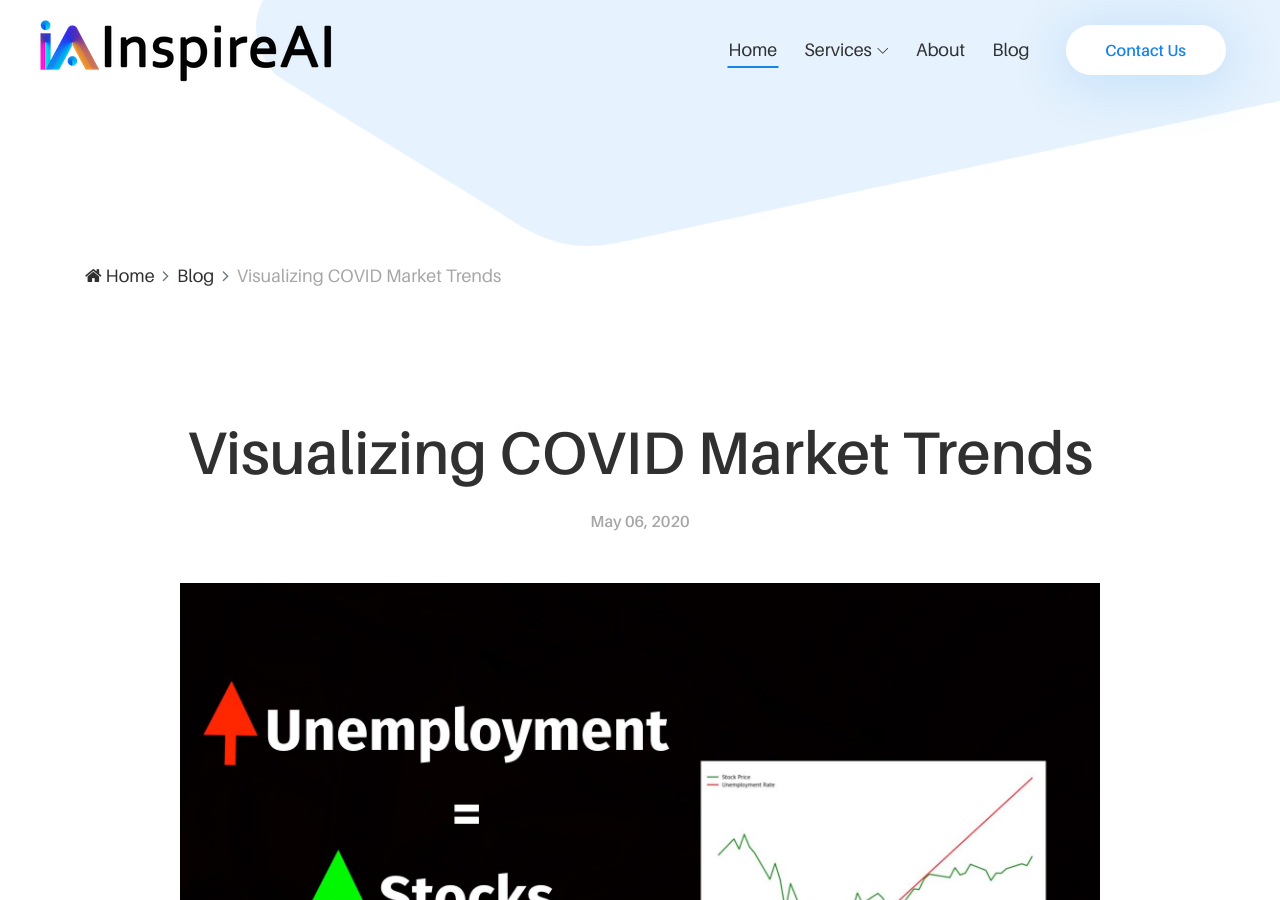
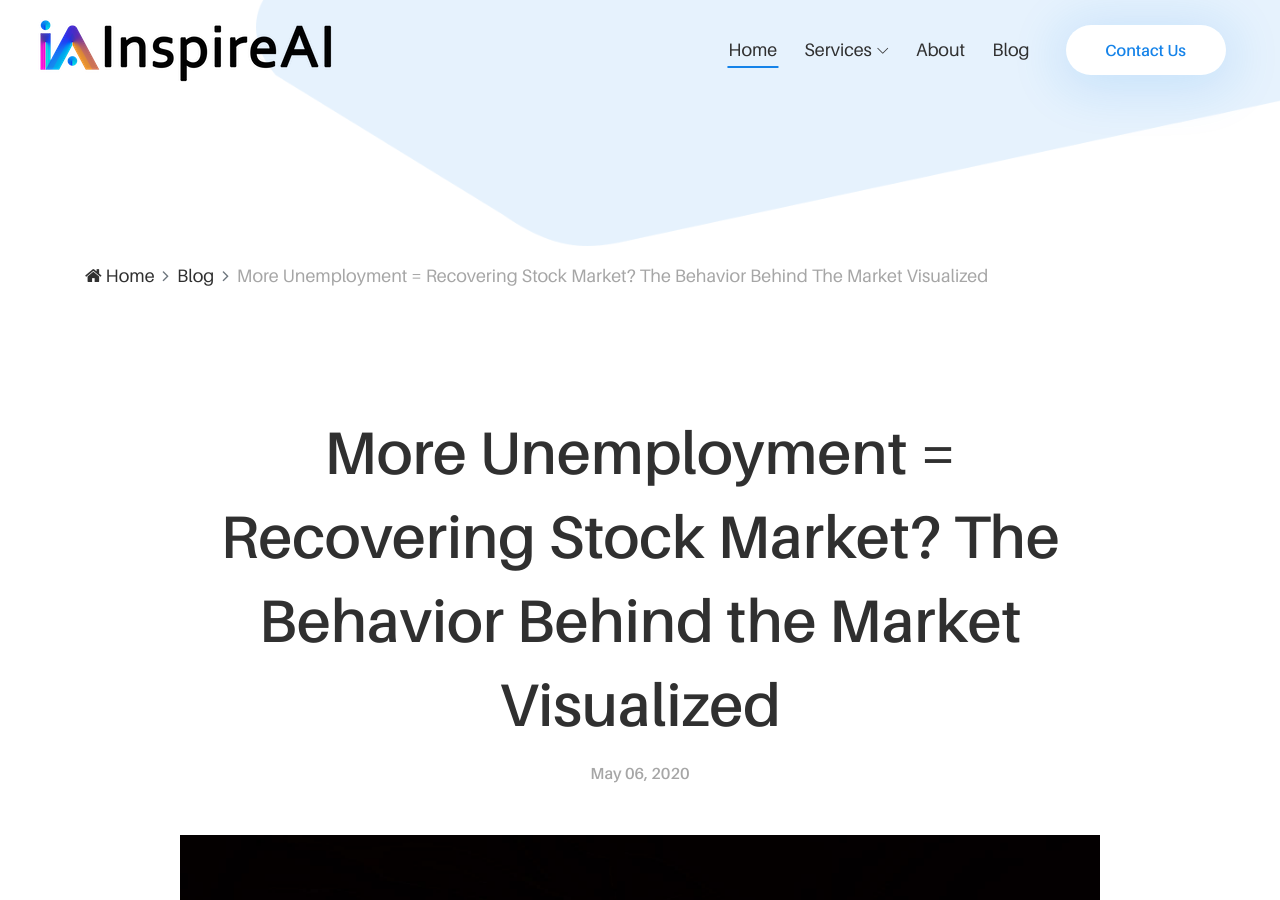
Before and after one commit to stephenjhsu/stephenjhsu.github.io, a Jekyll site: the page built from _blog/2020-05-06-Visualizing_COVID_Market_Trends.markdown, in a window 1280 px wide and 900 px high. Built offline with Jekyll 4.4.1, drawn with Linux system fonts in a browser that asks for light colours; some web fonts are replaced; comment, search, counter and statistics services are not loaded.

Commit message:
fix desc

```diff
--- a/_blog/2020-05-06-Visualizing_COVID_Market_Trends.markdown
+++ b/_blog/2020-05-06-Visualizing_COVID_Market_Trends.markdown
@@ -1,8 +1,8 @@
 ---
 layout: post
-title:  "Visualizing COVID Market Trends"
+title:  "More Unemployment = Recovering Stock Market? The Behavior Behind the Market Visualized"
 
-description: More Unemployment = Better Markets? The Behavior Behind the Market Visualized
+description:
 
 image_header: /assets/img/bg-img/12.jpg
 
```
